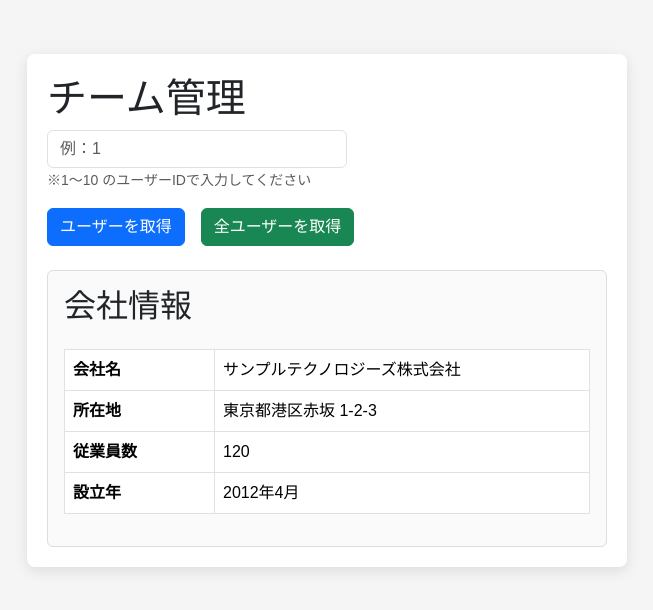
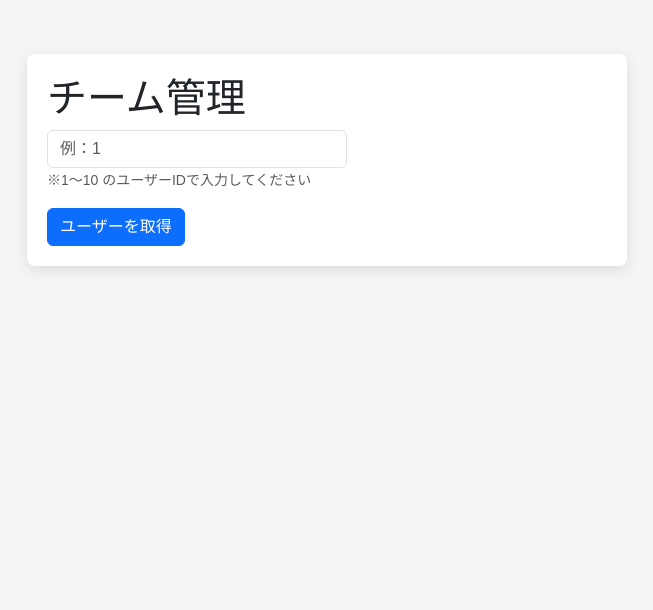
Before and after one commit to Rinto-Sugawara/frontend_education, a React (Vite) app: page / in a window 1280 px wide. Shown: the top 610 px of the page, without its empty margins (313-966 px from the left). Built offline with nearby package versions, Linux system fonts and the light colour scheme; the HTML template or start-up script is replaced by a standard one.

Commit message:
最初の状態

```diff
--- a/src/App.jsx
+++ b/src/App.jsx
@@ -29,15 +29,11 @@ export default function App() {
   };
 
   // 課題3 チームメンバー全員の情報を取得する関数を作成してみよう
-  const fetchAllData = async () => {
-    // 全員分のデータを取得するAPI
-    // https://jsonplaceholder.typicode.com/users
-    setLoading(true);
-    const res = await fetch(`https://jsonplaceholder.typicode.com/users`);
-    const json = await res.json();
-    setData(json);
-    setLoading(false);
-  };
+  // const fetchAllData = async () => {
+  //   // 全員分のデータを取得するAPI
+  //   // https://jsonplaceholder.typicode.com/users
+  //   setData(json);
+  // };
 
   return (
     <div className="container mt-4">
@@ -68,20 +64,12 @@ export default function App() {
 
       {/* 課題2 チームメンバー全員の情報を取得するボタンを表示してみよう*/}
       {/* 課題3 ボタンを押したらチームメンバー全員の情報が表示されるようにしよう*/}
-      <Button
-        variant="success"
-        onClick={fetchAllData}
-        disabled={loading}
-        className="me-3"
-      >
-        {loading ? "読み込み中..." : "全ユーザーを取得"}
-      </Button>
 
       {data && Array.isArray(data) && (
         <div className="card mt-4 p-3">
           <h2>ユーザ一覧</h2>
 
-          {/* 課題4 表に詳細ボタンを追加して、メンバーの詳細画面を別画面に表示させてみよう*/}
+          {/* 課題4 表に詳細ボタンを追加して、メンバーの詳細画面を別画面(モーダル)に表示させてみよう*/}
           <table className="table table-bordered mt-3">
             <thead>
               <tr>
@@ -89,7 +77,6 @@ export default function App() {
                 <th>名前</th>
                 <th>Email</th>
                 <th>住所</th>
-                <th>詳細</th>
               </tr>
             </thead>
             <tbody>
@@ -101,24 +88,13 @@ export default function App() {
                   <td>
                     {user.address.street}, {user.address.city}
                   </td>
-                  <td>
-                    <Button
-                      variant="info"
-                      size="sm"
-                      onClick={() => handleShow(user)}
-                    >
-                      詳細
-                    </Button>
-                  </td>
                 </tr>
               ))}
             </tbody>
           </table>
         </div>
       )}
-      <UserDetailModal show={show} onClose={handleClose} user={selectedUser} />
       {/* 課題1 会社情報を表示してみよう */}
-      <CompanyInfo />
     </div>
   );
 }
--- a/src/CompanyInfo.jsx
+++ b/src/CompanyInfo.jsx
@@ -23,14 +23,6 @@ export default function CompanyInfo() {
             <td>{company.location}</td>
           </tr>
           {/* 課題1 従業員数と設立年を表示してみよう。*/}
-          <tr>
-            <th>従業員数</th>
-            <td>{company.employees}</td>
-          </tr>
-          <tr>
-            <th>設立年</th>
-            <td>{company.established}</td>
-          </tr>
         </tbody>
       </table>
     </div>
--- a/src/UserDetailModal.jsx
+++ b/src/UserDetailModal.jsx
@@ -2,22 +2,10 @@ import React from "react";
 import Modal from "react-bootstrap/Modal";
 import Button from "react-bootstrap/Button";
 
+{/* 課題4 表に詳細ボタンを追加して、メンバーの詳細画面を別画面(モーダル)に表示させてみよう*/}
 export default function UserDetailModal({ show, onClose, user }) {
   return (
-    <Modal show={show} onHide={onClose}>
-      <Modal.Header closeButton>
-        <Modal.Title>ユーザー詳細</Modal.Title>
-      </Modal.Header>
-
-      <Modal.Body>
-        {user ? <pre>{JSON.stringify(user, null, 2)}</pre> : "データなし"}
-      </Modal.Body>
-
-      <Modal.Footer>
-        <Button variant="secondary" onClick={onClose}>
-          閉じる
-        </Button>
-      </Modal.Footer>
-    </Modal>
+      // Modal.Bodyの中身は以下にしてください
+      {/* {user ? <pre>{JSON.stringify(user, null, 2)}</pre> : "データなし"} */}
   );
 }
```
